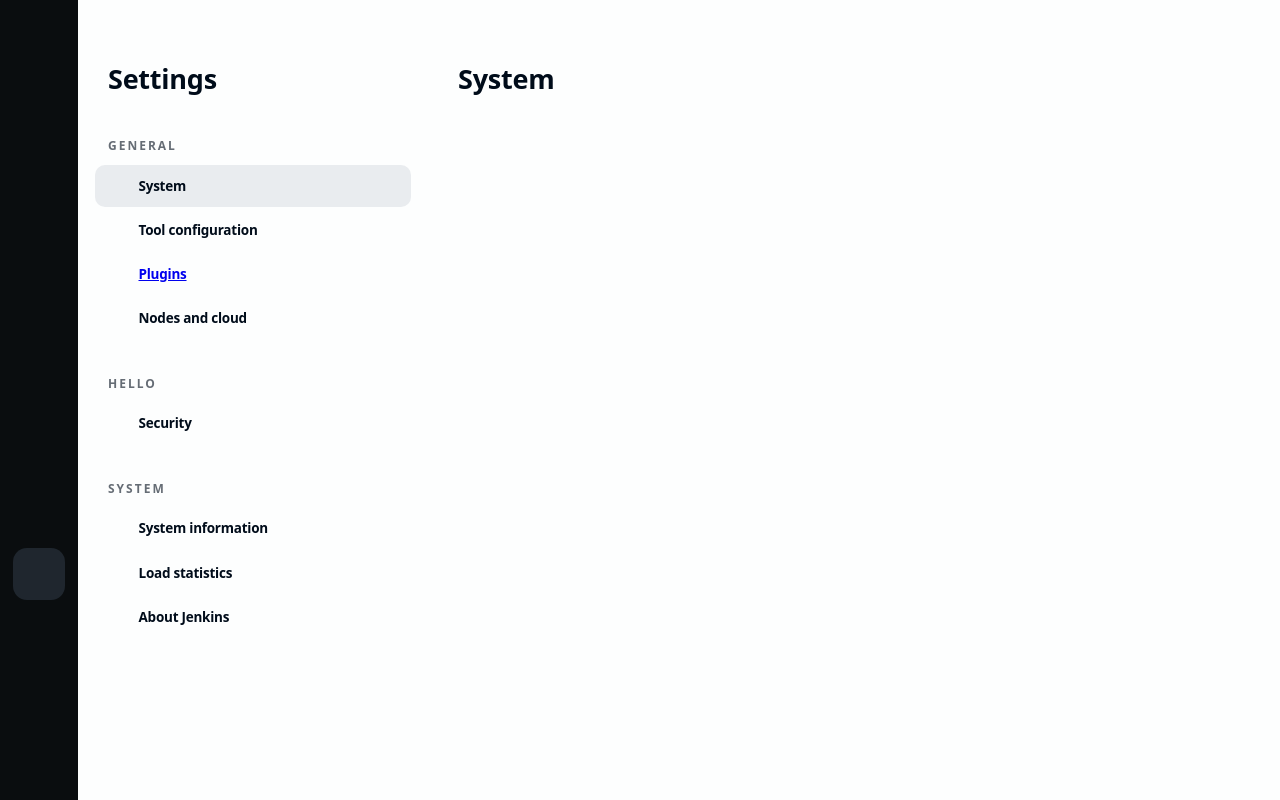
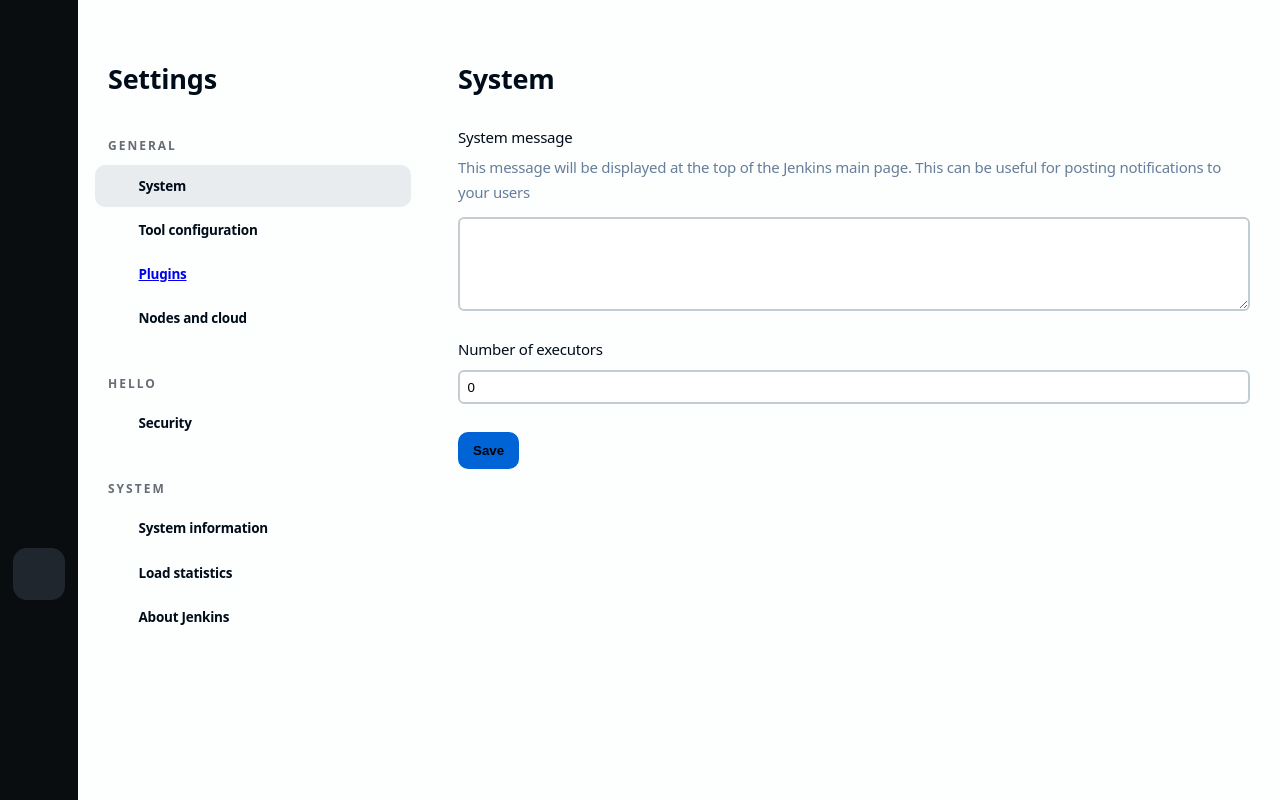
Before and after one commit to jenkinsci/jenkins-prototype, a React (Create React App) app: page /settings in a window 1280 px wide. Built offline with nearby package versions, Linux system fonts and the light colour scheme; some icons are missing.

Commit message:
Add some settings

```diff
--- a/public/index.html
+++ b/public/index.html
@@ -26,6 +26,8 @@
       Learn how to configure a non-root public URL by running `npm run build`.
     -->
 
+    <link rel="icon" href="%PUBLIC_URL%/favicon.svg" type="image/svg+xml" />
+
     <link rel="preconnect" href="https://fonts.googleapis.com">
     <link rel="preconnect" href="https://fonts.gstatic.com" crossorigin>
     <link href="https://fonts.googleapis.com/css2?family=Inter:wght@400;500;600;700;800&display=swap" rel="stylesheet">
--- a/src/pages/Settings.jsx
+++ b/src/pages/Settings.jsx
@@ -59,7 +59,20 @@
           </a>
         </div>
       <div className="jenkins-body jenkins-body--inner">
-        <h1 style={{"margin": "30px 0 0 0"}}>System</h1>
+        <h1 style={{"margin": "30px 0 30px 0"}}>System</h1>
+
+        <div className="jenkins-form-item">
+          <label htmlFor="systemMessage" className="jenkins-form-label">System message</label>
+          <p className="jenkins-form-description">This message will be displayed at the top of the Jenkins main page. This can be useful for posting notifications to your users</p>
+          <textarea id="systemMessage" rows="5" className="jenkins-input"/>
+        </div>
+
+        <div className="jenkins-form-item">
+          <label htmlFor="numExecutors" className="jenkins-form-label">Number of executors</label>
+          <input type="number" defaultValue="0" id="numExecutors" className="jenkins-input"/>
+        </div>
+
+        <button className="jenkins-button jenkins-button--primary" type="submit">Save</button>
 
       </div>
     </div>
--- a/src/styles/App.scss
+++ b/src/styles/App.scss
@@ -12,6 +12,9 @@
   // Card
   --card-background: var(--table-background-color);
   --card-gap: 1rem;
+
+  // Color
+  --white: #fff;
 
   // Table
   --table-background-color: hsl(212, 30%, 96%);
@@ -30,6 +33,9 @@
   --button-foreground-color-hover: black;
   --button-foreground-color-active: black;
 
+  // Branding
+  --focus-input-border: #063f61;
+
   // Link
   --link-color: hsl(212, 100%, 42%);
   --link-color-hover: hsl(212, 100%, 30%);
@@ -41,6 +47,20 @@
   --nav-item-hover: hsl(212, 20%, 15%);
   --nav-item-active: hsl(212, 20%, 20%);
   --nav-item-selected: hsl(212, 20%, 15%);
+
+  // Form
+  --section-padding: 1.85rem;
+  --form-item-max-width: "min(65vw, 1600px)";
+  --input-color: var(--white);
+  --input-border: #c3ccd1;
+  --input-border-hover: #5c7889;
+  --form-input-padding: 0.5rem;
+  --form-input-border-radius: 6px;
+  --form-input-glow: 0 0 0 10px transparent;
+  --form-input-glow--focus: 0 0 0 5px var(--focus-input-glow);
+
+  // Animations
+  --standard-transition: 0.3s ease;
 }
 
 @media (prefers-color-scheme: dark) {
@@ -57,8 +77,18 @@
 
     --overlap-color: hsl(230, 15%, 7%);
 
+    // Branding
+    --focus-input-border: #4bbeff;
+
     // Card
     --card-background: var(--overlap-color);
+
+    // Color
+    --white: hsl(230, 13%, 20%);
+
+    // Form
+    --input-border: hsl(230, 13%, 20%);
+    --focus-input-glow: rgba(43, 116, 160, 0.4);
 
     // Table
     --table-background-color: var(--overlap-color);
@@ -88,6 +118,8 @@
 @import "components/_breadcrumbs";
 @import "components/_build-history";
 @import "components/_cards";
+@import "components/input";
+@import "components/layout";
 @import "components/_link";
 @import "components/_search";
 @import "components/_stageview";
--- /dev/null
+++ b/src/styles/components/_input.scss
@@ -0,0 +1,22 @@
+.jenkins-input {
+  display: block;
+  background: var(--input-color);
+  border: 2px solid var(--input-border);
+  padding: var(--form-input-padding);
+  border-radius: var(--form-input-border-radius);
+  width: 100%;
+  box-shadow: var(--form-input-glow);
+  // Set height transition to 0s as vertical resizing has a delay/lag otherwise
+  transition: all var(--standard-transition), height 0s;
+
+  &:hover {
+    border-color: var(--input-border-hover);
+  }
+
+  &:active,
+  &:focus {
+    outline: none;
+    border-color: var(--focus-input-border);
+    box-shadow: var(--form-input-glow--focus);
+  }
+}
--- /dev/null
+++ b/src/styles/components/_layout.scss
@@ -0,0 +1,44 @@
+.jenkins-form-label {
+  display: flex;
+  align-items: center;
+  font-weight: var(--form-label-font-weight);
+  margin-top: 0;
+  margin-bottom: 0.75rem;
+  padding-inline-start: 0;
+  padding-inline-end: 0;
+}
+
+.jenkins-form-description {
+  display: block;
+  // Tweaked margin so that it appears visually centred when placed next to `.jenkins-form-label`
+  margin: -0.2rem 0 0.8rem;
+  color: var(--color-secondary);
+  line-height: 1.66;
+}
+
+.jenkins-form-item {
+  max-width: var(--form-item-max-width);
+  margin-bottom: var(--section-padding);
+
+  // Workaround for float:right button controls
+  // (eg Global Credentials' Verify Configuration button being hidden by the floating submit bar)
+  &::after {
+    content: " "; /* Older browser do not support empty content */
+    visibility: hidden;
+    display: block;
+    height: 0;
+    clear: both;
+  }
+
+  &--tight + .jenkins-form-item--tight {
+    margin-top: -0.9rem;
+  }
+
+  &--small {
+    max-width: var(--form-item-max-width--small);
+  }
+
+  &--medium {
+    max-width: var(--form-item-max-width--medium);
+  }
+}
```
Also changed, not shown: public/favicon.svg (added), 1 other file (tests, documents, lock files or other folders).
